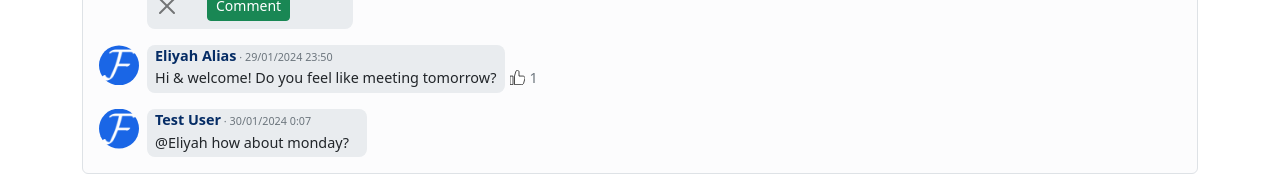
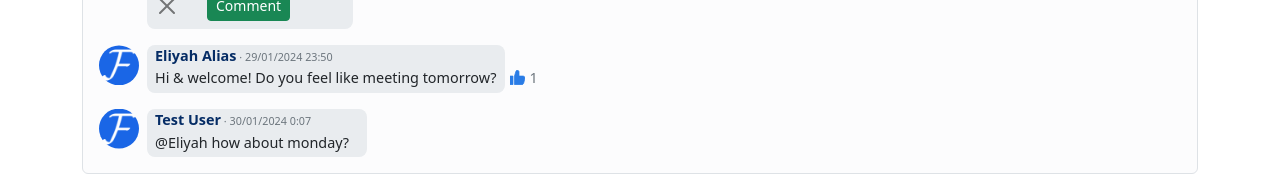
Before and after one commit to AsifMadar/Foobar-BIU-web, a React (Create React App) app: page / in a window 1280 px wide. Both pictures are taken after a click on the button "Reply". Shown: the part 401-575 px from the top of the page. Built offline with nearby package versions, Linux system fonts and the light colour scheme.

Commit message:
Fix likes counter

```diff
--- a/src/Comment/Comment.js
+++ b/src/Comment/Comment.js
@@ -28,7 +28,9 @@ function Comment({
 }) {
     const [isEditing, setIsEditing] = useState(!!editImmediately)
     const author = details.author
-    const isLikedByMe = details.likes.includes(currentUser)
+    const isLikedByMe = details.likes.some(
+        user => user.username === currentUser.username,
+    )
     const newCommentTextRef = createRef()
 
     function updateCommentText() {
--- a/src/Post/Post.js
+++ b/src/Post/Post.js
@@ -22,10 +22,12 @@ import whatsappIcon from '../img/whatsapp-icon.svg'
  * @param {User} props.currentUser
  */
 function Post({ currentUser, details, updateDetails }) {
-    const isLikedByMe = details.likes.includes(currentUser)
+    const author = details.author
+    const isLikedByMe = details.likes.some(
+        user => user.username === currentUser.username,
+    )
     const likesNameList = usernamesToStr(details.likes, currentUser)
     const sharesNameList = usernamesToStr(details.shares, currentUser)
-    const author = details.author
 
     const [isCommenting, setIsCommenting] = useState(false)
     const [isCommentListOpen, setIsCommentListOpen] = useState(false)
```
